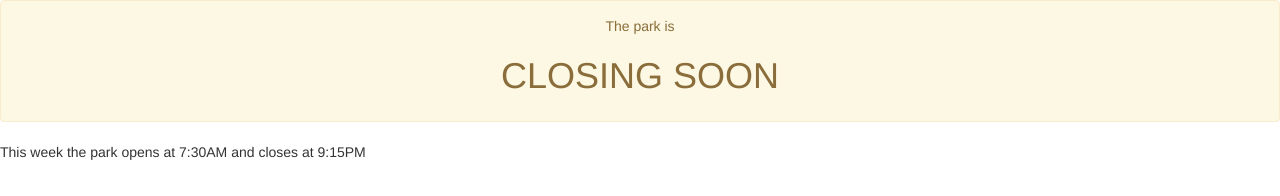
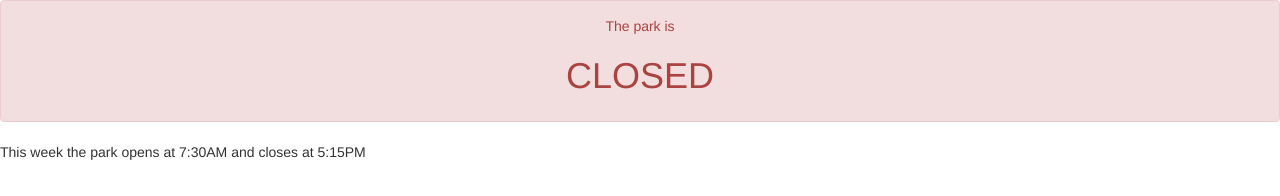
Before and after one commit to alexdmd/parktimes, a plain HTML site: page docs/index.html in a window 1280 px wide. Drawn offline with nearby package versions, Linux system fonts and the light colour scheme.

Commit message:
Update index.html

```diff
--- a/docs/index.html
+++ b/docs/index.html
@@ -55,7 +55,7 @@
   "weekstartdate": "2017-02-13",
   "weekenddate": "2017-02-20",
   "openingtime": "0730",
-  "closingtime": "2115"
+  "closingtime": "1715"
 }, {
   "weekstartdate": "2017-02-20",
   "weekenddate": "2017-02-27",
```
